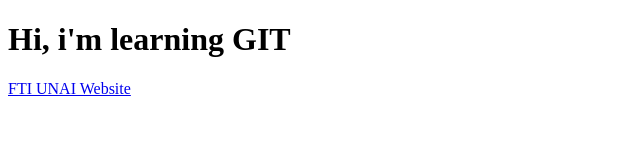
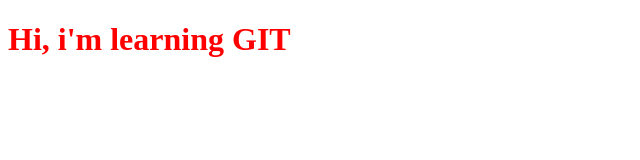
Before and after one commit to DevanNusi/inipunyadevan.site, a plain HTML site: page index.html in a window 1280 px wide. Shown: the whole page, without its empty margins (0-640 px from the left). Drawn offline with Linux system fonts and the light colour scheme.

```diff
--- a/index.html
+++ b/index.html
@@ -3,11 +3,14 @@
 <head>
     <meta charset="UTF-8">
     <meta name="viewport" content="width=device-width, initial-scale=1.0">
+    <style>
+        h1 {
+            color: red;
+        }
+    </style>
     <title>Document</title>
 </head>
 <body>
     <h1>Hi, i'm learning GIT</h1>
-
-    <a href="fti.unai.edu">FTI UNAI Website</a>
 </body>
 </html>
```
